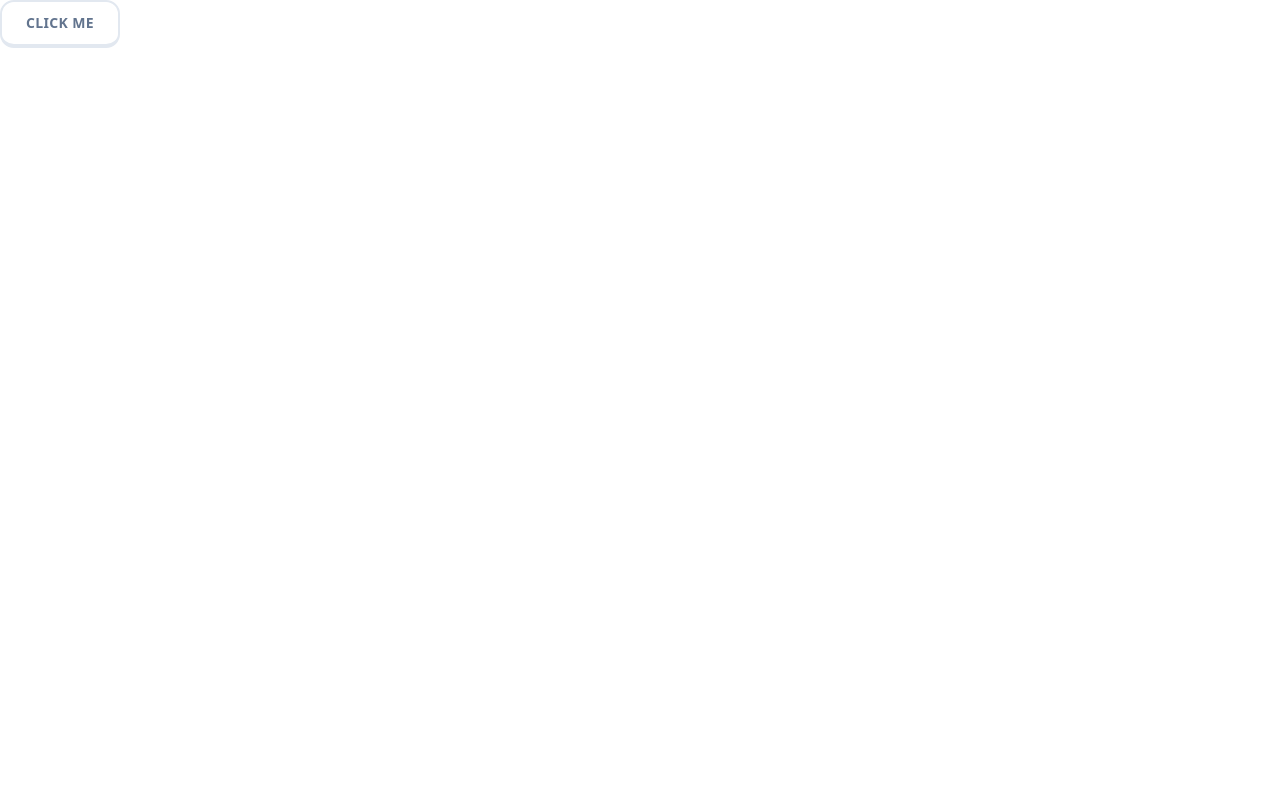
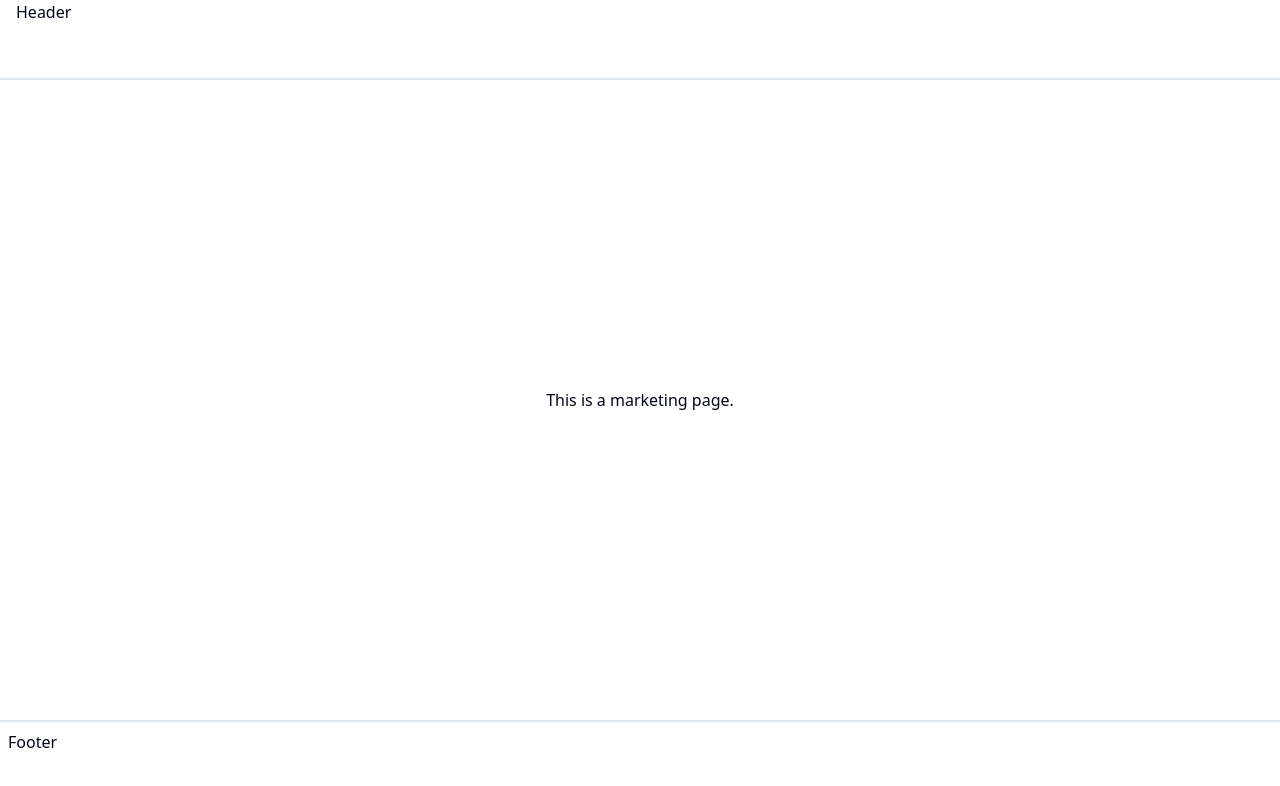
Before and after one commit to HarsikaKumari/duolingo-clone, a Next.js app: page / in a window 1280 px wide. Shown: the top 786 px of the page. Built offline with nearby package versions, Linux system fonts and the light colour scheme.

Commit message:
feat: add marketing(Router group) layout with header and footer components

```diff
--- /dev/null
+++ b/app/(marketing)/Footer.tsx
@@ -0,0 +1,7 @@
+export const Footer = () => {
+  return (
+    <footer className="hidden lg:block h-20 w-full border-t-2 border-slate-200 p-2">
+      Footer
+    </footer>
+  );
+};
--- /dev/null
+++ b/app/(marketing)/Header.tsx
@@ -0,0 +1,7 @@
+export const Header = () => {
+  return (
+    <header className="h-20 w-full border-b-2 border-slate-200 px-4">
+      Header
+    </header>
+  );
+};
--- /dev/null
+++ b/app/(marketing)/layout.tsx
@@ -0,0 +1,20 @@
+import { Footer } from "./Footer";
+import { Header } from "./Header";
+
+type Props = {
+  children: React.ReactNode;
+};
+
+const MarketingLayout = ({ children }: Props) => {
+  return (
+    <div className="min-h-screen flex flex-col">
+      <Header />
+      <main className="flex-1 flex flex-col items-center justify-center">
+        {children}
+      </main>
+      <Footer />
+    </div>
+  );
+};
+
+export default MarketingLayout;
--- /dev/null
+++ b/app/(marketing)/page.tsx
@@ -0,0 +1,3 @@
+export default function Home() {
+  return <div>This is a marketing page.</div>;
+}
--- a/app/page.tsx
+++ /dev/null
@@ -1,11 +0,0 @@
-import { Button } from "@/components/ui/button";
-
-export default function Home() {
-  return (
-    <div>
-      <Button size="lg">
-        Click me
-      </Button>
-    </div>
-  );
-}
```
